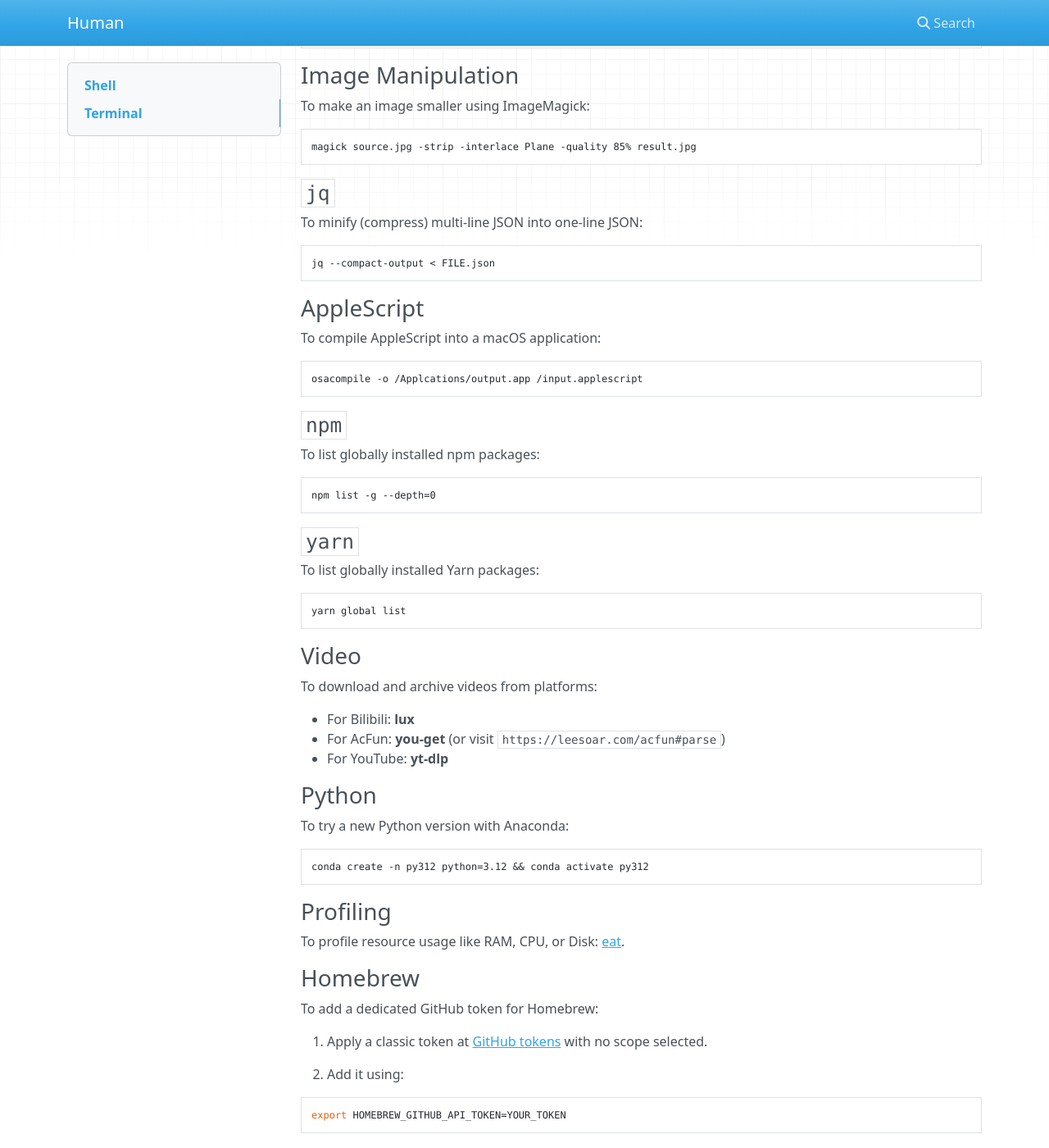
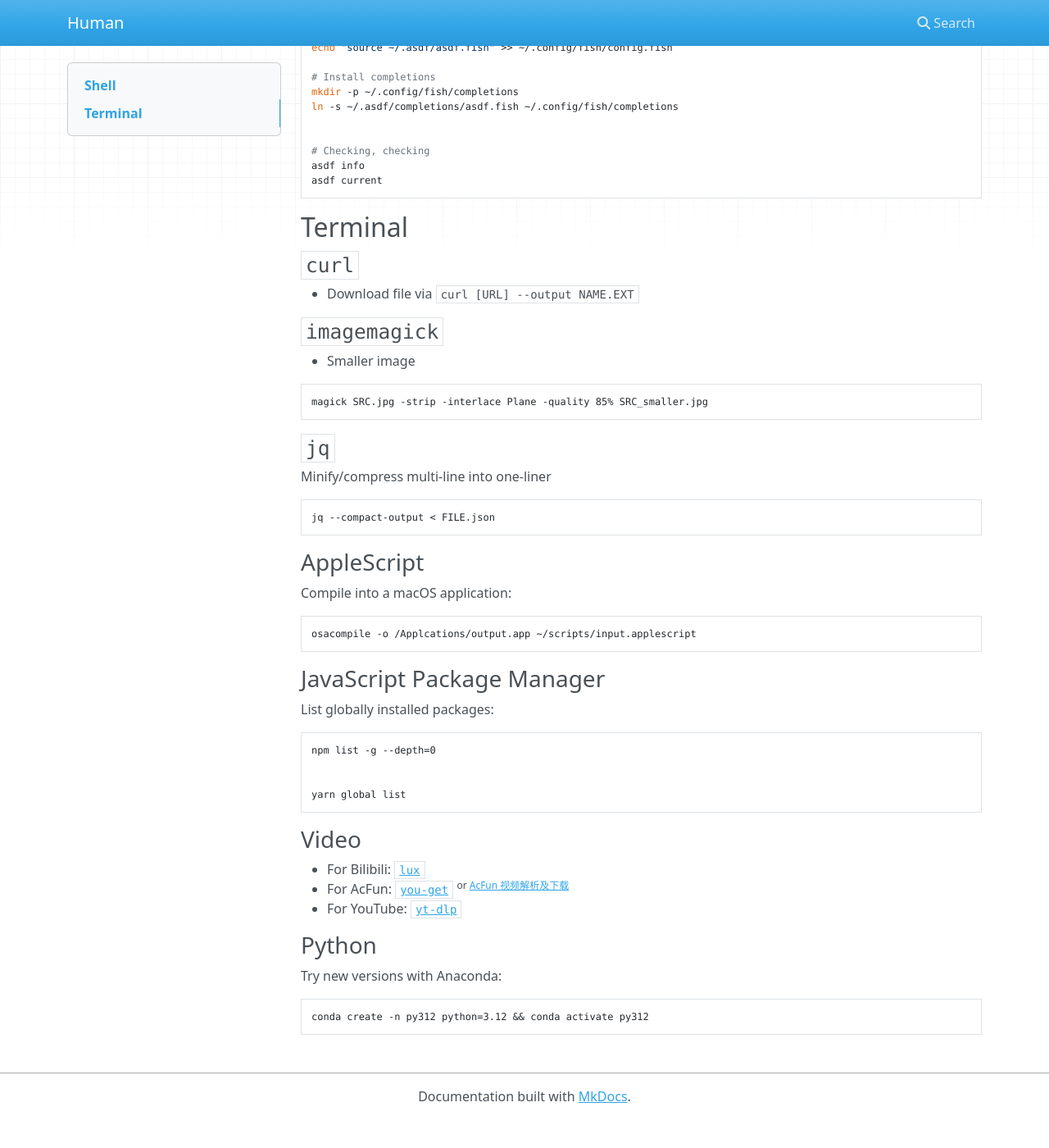
Before and after one commit to codingEzio/codingEzio.github.io, an MkDocs documentation site: the page built from docs/tips-n-tricks/tidbits-terminal.md, in a window 1280 px wide and 1400 px high, scrolled down 2699 px. Shown: the whole window at 82% size. Built offline with MkDocs 1.6.1, drawn with Linux system fonts in a browser that asks for light colours; nearby versions of some CDN libraries; after the commit the page ends 4064 px from its top, so only the background shows below that; some of the changed text lies outside the part shown.

Commit message:
refactor+feat: Tidy up the notes on Terminal usage and btis on Kotlin env setup

````diff
--- a/docs/tips-n-tricks/tidbits-terminal.md
+++ b/docs/tips-n-tricks/tidbits-terminal.md
@@ -20,6 +20,26 @@
     - In short, don't worry about configuring it like `zsh`
 
 ### Multi-liner
+
+> Lots of installation below will be based on `brew`, `asdf` or something else.
+
+#### Environment for *KotLin*
+
+```sh
+# I'm not entirely sure about what this does
+# All I got in mind right now is this allows
+# asdf to know how to handle specific languages
+# or frameworks (as it's community-managed?)
+asdf plugin add kotlin
+
+# List, choose, set
+asdf list-all kotlin
+asdf install kotlin 1.9.25
+asdf global kotlin 1.9.25
+
+
+kotlin  # REPL
+```
 
 #### `fish` Shell
 
@@ -146,23 +167,19 @@
 
 ### `curl`
 
-To download a file using `curl`, use:
+- Download file via `curl [URL] --output NAME.EXT`
+
+### `imagemagick`
+
+- Smaller image
 
 ```bash
-curl [URL] --output FILE.EXTENSION
-```
-
-### Image Manipulation
-
-To make an image smaller using ImageMagick:
-
-```bash
-magick source.jpg -strip -interlace Plane -quality 85% result.jpg
+magick SRC.jpg -strip -interlace Plane -quality 85% SRC_smaller.jpg
 ```
 
 ### `jq`
 
-To minify (compress) multi-line JSON into one-line JSON:
+Minify/compress multi-line into one-liner
 
 ```bash
 jq --compact-output < FILE.json
@@ -170,56 +187,33 @@
 
 ### AppleScript
 
-To compile AppleScript into a macOS application:
+Compile into a macOS application:
 
 ```bash
-osacompile -o /Applcations/output.app /input.applescript
+osacompile -o /Applcations/output.app ~/scripts/input.applescript
 ```
 
-### `npm`
+### JavaScript Package Manager
 
-To list globally installed npm packages:
+List globally installed packages:
 
 ```bash
 npm list -g --depth=0
-```
 
-### `yarn`
 
-To list globally installed Yarn packages:
-
-```bash
 yarn global list
 ```
 
 ### Video
 
-To download and archive videos from platforms:
-
-- For Bilibili: **lux**
-- For AcFun: **you-get** (or visit `https://leesoar.com/acfun#parse`)
-- For YouTube: **yt-dlp**
+- For Bilibili: [`lux`](https://github.com/iawia002/lux)
+- For AcFun: [`you-get`](https://github.com/soimort/you-get) <sup>or [AcFun 视频解析及下载](https://leesoar.com/acfun#parse)</sup>
+- For YouTube: [`yt-dlp`](https://github.com/yt-dlp/yt-dlp)
 
 ### Python
 
-To try a new Python version with Anaconda:
+Try new versions with Anaconda:
 
 ```bash
 conda create -n py312 python=3.12 && conda activate py312
 ```
-
-### Profiling
-
-To profile resource usage like RAM, CPU, or Disk: [eat](https://github.com/shawn-bluce/eat).
-
-### Homebrew
-
-To add a dedicated GitHub token for Homebrew:
-
-1. Apply a classic token at [GitHub tokens](https://github.com/settings/tokens) with no scope selected.
-
-2. Add it using:
-
-```bash
-export HOMEBREW_GITHUB_API_TOKEN=YOUR_TOKEN
-```
````
Also changed, not shown: other parts of docs/tips-n-tricks/tidbits-terminal.md (+1 -0 lines).
